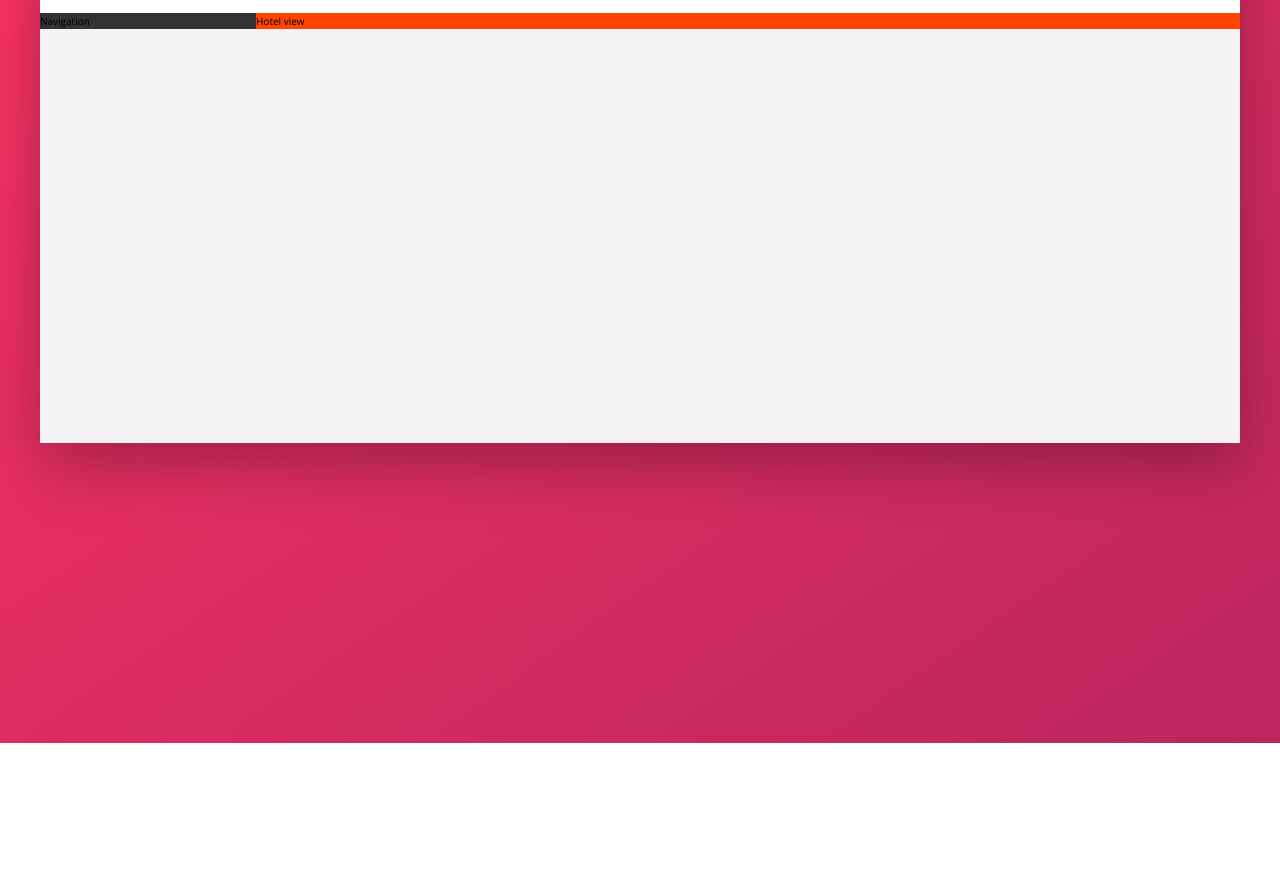
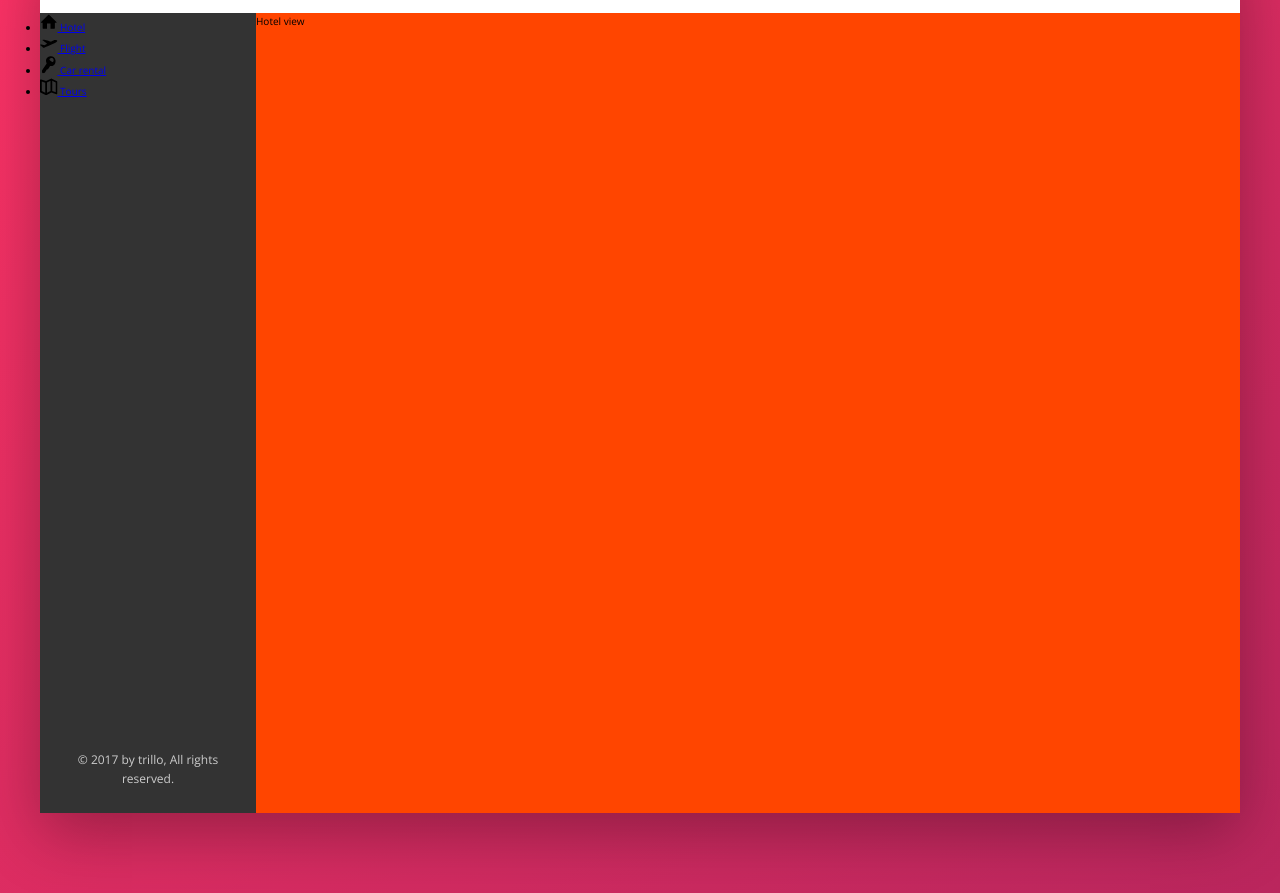
Before and after one commit to aromaton41/Trillo, a website: page index.html in a window 1280 px wide. Shown: the part 137-1030 px from the top of the page. Before the commit the page ends 880 px from the top, so only its background shows below. Drawn offline with nearby package versions, Linux system fonts and the light colour scheme.

Commit message:
build nav

```diff
--- a/index.html
+++ b/index.html
@@ -55,7 +55,47 @@
         </nav>
       </header>
       <div class="content">
-        <nav class="sidebar">Navigation</nav>
+        <nav class="sidebar">
+          <ul class="side-nav">
+            <li class="side-nav__item">
+              <a href="#" class="side-nav__link">
+                <svg class="side-nav__icon">
+                  <use xlink:href="img/sprite.svg#icon-home"></use>
+                </svg>
+                <span>Hotel</span>
+              </a>
+            </li>
+
+            <li class="side-nav__item">
+              <a href="#" class="side-nav__link">
+                <svg class="side-nav__icon">
+                  <use xlink:href="img/sprite.svg#icon-aircraft-take-off"></use>
+                </svg>
+                <span>Flight</span>
+              </a>
+            </li>
+
+            <li class="side-nav__item">
+              <a href="#" class="side-nav__link">
+                <svg class="side-nav__icon">
+                  <use xlink:href="img/sprite.svg#icon-key"></use>
+                </svg>
+                <span>Car rental</span>
+              </a>
+            </li>
+
+            <li class="side-nav__item">
+              <a href="#" class="side-nav__link">
+                <svg class="side-nav__icon">
+                  <use xlink:href="img/sprite.svg#icon-map"></use>
+                </svg>
+                <span>Tours</span>
+              </a>
+            </li>
+          </ul>
+          <div class="legal">&copy; 2017 by trillo, All rights reserved.</div>
+        </nav>
+
         <main class="hotel-view">Hotel view</main>
       </div>
     </div>
--- a/sass/_components.scss
+++ b/sass/_components.scss
@@ -116,3 +116,27 @@
     margin-right: 1rem;
   }
 }
+
+///////////////////////////////////////
+// SIDE NAVIGATION
+
+.side-nav {
+  &__item {
+  }
+  &__link {
+  }
+  &__icon {
+    width: 1.75rem;
+    height: 1.75rem;
+  }
+}
+
+///////////////////////////////////////
+// LAGAL TEXT
+
+.legal {
+  font-size: 1.2rem;
+  color: var(--color-Grey-light-4);
+  text-align: center;
+  padding: 2.5rem;
+}
--- a/sass/_layout.scss
+++ b/sass/_layout.scss
@@ -25,10 +25,17 @@
   background-color: var(--color-Grey-dark-1);
 
   flex: 0 0 18%;
+
+  display: flex;
+  flex-direction: column;
+  justify-content: space-between;
 }
 .hotel-view {
   background-color: #fff;
+
+  //test
   background-color: orangered;
+  height: 80rem;
 
   flex: 1;
 }
```
Also changed, not shown: css/style.css.
